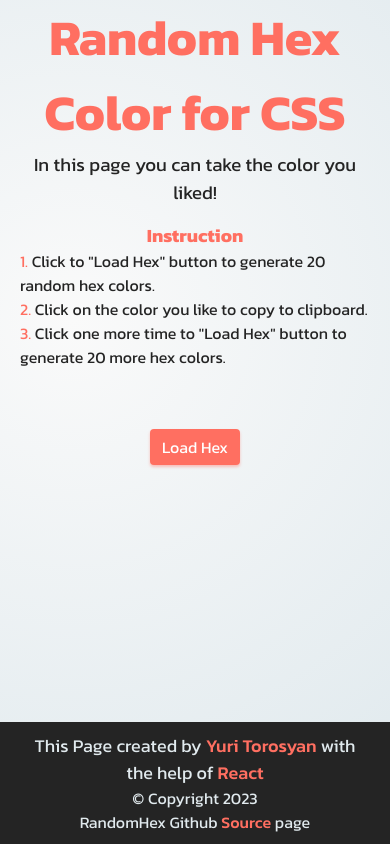
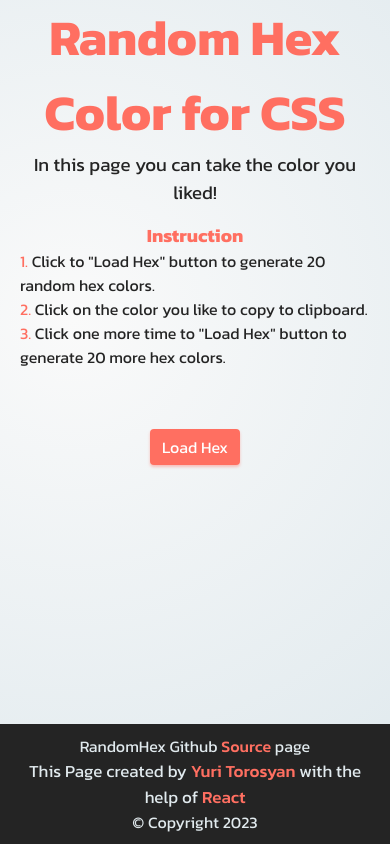
Before and after one commit to YurTorosyan/RandomHex, a React (Create React App) app: page / in a window 390 px wide. Built offline with nearby package versions, Linux system fonts and the light colour scheme.

Commit message:
small bugs fixed and adaptive Completed!

```diff
--- a/src/Footer.css
+++ b/src/Footer.css
@@ -1,8 +1,13 @@
 .footer {
     font-family: 'Kanit', sans-serif;
-    text-align: center;
     color: rgb(225, 234, 238);
     padding: 10px 0px;
+
+
+}
+.footer__wrap {
+    display: flex;
+    justify-content: space-between;
 }
 .footer a {
     color: rgb(255, 111, 97);
@@ -22,3 +27,16 @@
 .footer__source {
     font-size: 16px;
 }
+
+@media (max-width: 900.99px) {
+    .footer__wrap {
+        flex-direction: column;
+        align-items: center;
+        text-align: center;
+    }
+}
+@media (max-width: 520.99px) {
+    .footer__info {
+        font-size: 17px;
+    }
+}
--- a/src/Footer.js
+++ b/src/Footer.js
@@ -5,9 +5,11 @@ export default function Footer() {
     return (
         <footer className='footer'>
             <div className="container">
-                <p className="footer__info">This Page created by <a href="https://github.com/YurTorosyan" target="_blank">Yuri Torosyan</a> with the help of <a href="https://reactjs.org/" target="_blank">React</a></p>
-                <p className="footer__copyright">&copy; Copyright 2023</p>
-                <p className="footer__source">RandomHex Github <a href="https://github.com/YurTorosyan/random_color_page" target="_blank">Source</a> page</p>
+                <div className="footer__wrap">
+                    <p className="footer__source">RandomHex Github <a href="https://github.com/YurTorosyan/random_color_page" target="_blank">Source</a> page</p>
+                    <p className="footer__info">This Page created by <a href="https://github.com/YurTorosyan" target="_blank">Yuri Torosyan</a> with the help of <a href="https://reactjs.org/" target="_blank">React</a></p>
+                    <p className="footer__copyright">&copy; Copyright 2023</p>
+                </div>
             </div>
         </footer>
     )
--- a/src/Header.css
+++ b/src/Header.css
@@ -24,3 +24,15 @@ font-size: 50px;
 .header__instruction-text > span {
     color: #FF6F61;
 }
+
+@media (max-width: 340.99px) {
+    .header__title {
+        font-size: 35px;
+    }
+    .header__info {
+        font-size: 15px;
+    }
+    .header__instruction {
+        font-size: 16px;
+    }
+}
--- a/src/Hex.css
+++ b/src/Hex.css
@@ -11,7 +11,7 @@
 
 .hex__item{
     cursor: pointer;
-    flex: 0 0 calc(20% - 15px);
+    flex: 0 0 260px;
     aspect-ratio: 1;
     border-radius: 10px;
     display: flex;
--- a/src/index.css
+++ b/src/index.css
@@ -14,7 +14,6 @@ a {
 .container{
   max-width: 1440px;
   padding: 0px 20px;
-  margin: 0 auto;
 }
 
 .wrapper {
```
